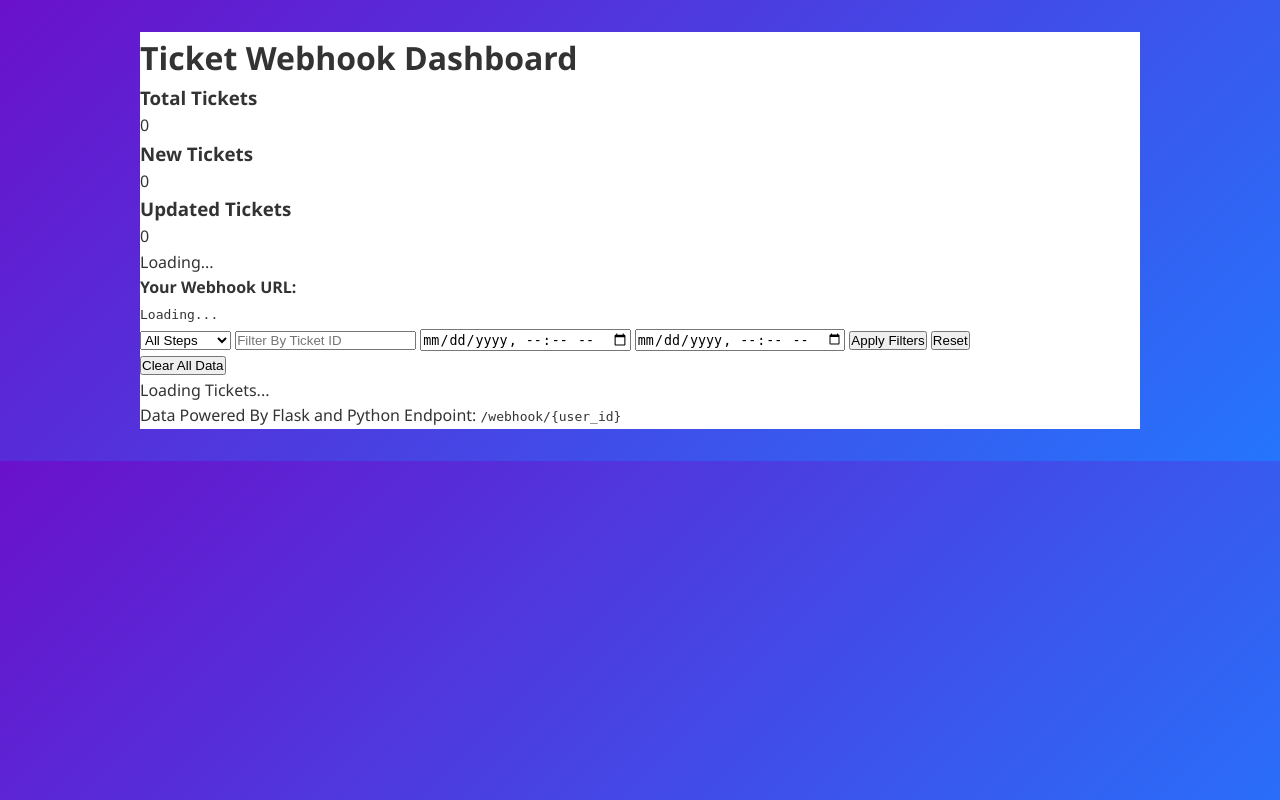
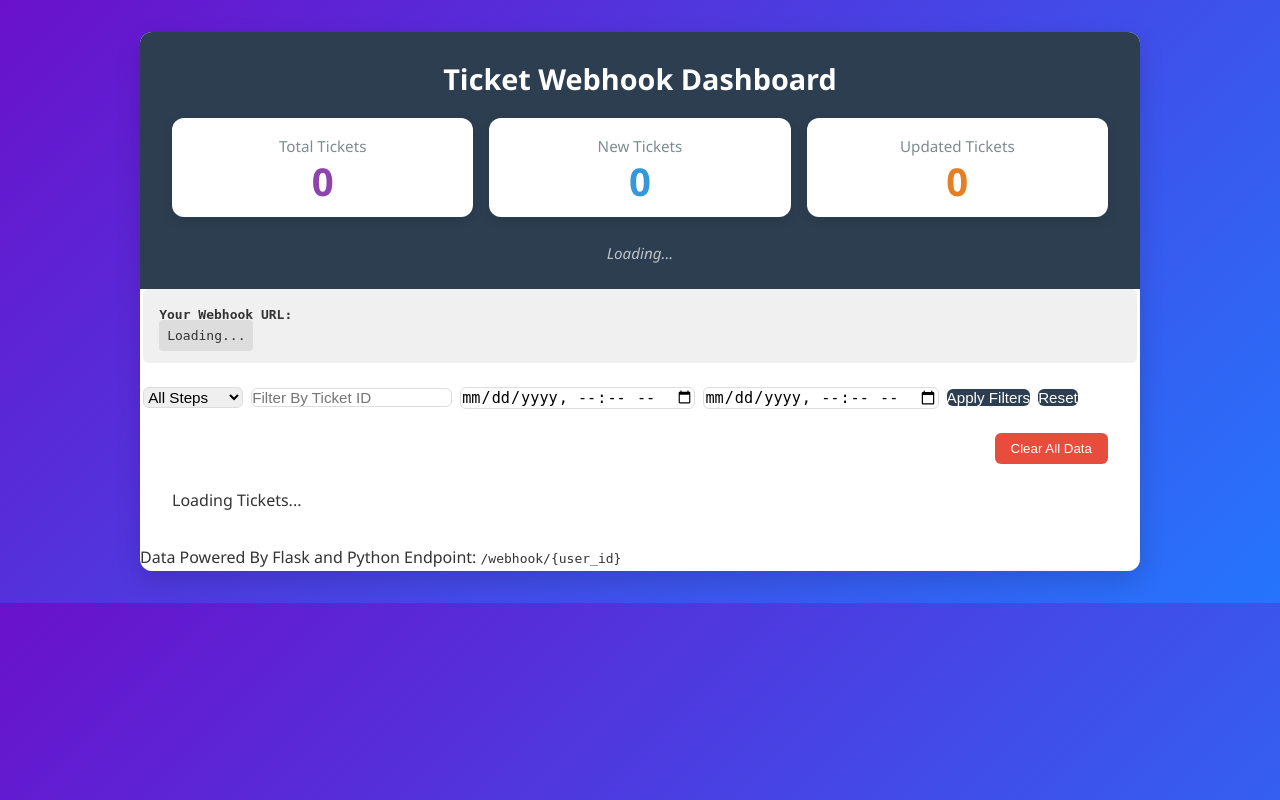
Before and after one commit to Ghostified/webhook_tracker_kati, a Flask app: page /1 in a window 1280 px wide. Run offline with Flask 3, Linux system fonts and the light colour scheme.

Commit message:
styling the dashboard

```diff
--- a/static/styles.css
+++ b/static/styles.css
@@ -17,4 +17,191 @@ body {
   max-width: 1000px;
   margin: 0 auto;
   background: white;
+  border-radius: 12px;
+  box-shadow: 0 8px 24px rgba(0, 0, 0, 0.15);
+  overflow: hidden;
 }
+
+/* header and stats */
+.header {
+  background: #2c3e50;
+  color: white;
+  padding: 1.5rem 2rem;
+  text-align:center;
+}
+
+.header h1 {
+  font-size: 1.8rem;
+  margin-bottom: 1rem;
+}
+
+.stats-container {
+  display: flex;
+  gap: 1rem;
+  margin: 1rem 0 1.5rem;
+  flex-wrap: wrap;
+  justify-content: center;
+}
+
+.stat-card{
+  flex: 1;
+  min-width: 160px;
+  background: white;
+  border-radius: 12px;
+  padding: 1rem;
+  text-align: center;
+  box-shadow: 0 4px 12px rgba(0, 0, 0, 0.1);
+  transition: transform 0.2s ease;
+}
+
+.stat-card:hover {
+  transform: translateY(-3px);
+}
+
+.stat-card h3{
+  font-size: 0.95rem;
+  color: #7f8c8d;
+  margin: 0;
+  font-weight: 500;
+}
+
+.stat-card p {
+  font-size: 2.4rem;
+  font-weight: bold;
+  color: #2c3e50;
+  margin: 0.25rem 0 0;
+  line-height: 1;
+}
+
+.stat-card.new p{
+  color: #3498db;
+}
+.stat-card.updated p{
+  color: #e67e22;
+}
+.stat-card.total p{
+  color: #8e44ad;
+}
+
+#last-updated{
+  text-align: center;
+  font-size: 0.95rem;
+  color: #bdc3c7;
+  margin-top: 0.5rem;
+  font-style: italic;
+}
+
+/* webhook url box */
+.webhook-url-box{
+  background: #f0f0f0;
+  padding: 1rem;
+  margin: 0 0.2rem 1.5rem;
+  border-radius: 6px;
+  font-family: monospace;
+}
+
+.webhook-url-box code{
+  background: #ddd;
+  padding: 0.5rem;
+  border-radius: 4px;
+  word-break: break-all;
+}
+
+/* filters */
+.filters{
+  display: flex;
+  gap: 0.5rem;
+  margin: 0 0.2rem 1.5rem;
+  flex-wrap: wrap;
+  align-items: center;
+}
+
+.filters select,
+.filters input,
+.filters button{
+  padding: 0.5 rem;
+  border: 1px solid #ddd;
+  border-radius: 6px;
+  font-size: 0.95rem;
+}
+
+.filters button{
+  background: #2c3e50;
+  color: white;
+  cursor: pointer;
+  border: none;
+}
+
+.filters button:hover{
+  background: #1a252f;
+}
+
+/* Actions */
+.actions {
+  margin: 0 2rem 1.5rem;
+  text-align: right;
+}
+
+.actions button{
+  background: #e74c3c;
+  color: white;
+  border: none;
+  padding: 0.5rem 1rem;
+  border-radius: 6px;
+  cursor: pointer;
+}
+
+.actions button:hover{
+  background: #c0392b;
+}
+
+/* Ticket List */
+.content{
+  padding: 0 2rem 2rem;
+}
+
+.ticket{
+  background: #f9fafa;
+  border-left: 4px solid #3498db;
+  border-radius: 8px;
+  padding: 1rem;
+  margin-bottom: 1rem;
+  transition: transform 0.2s ease, box-shadow 0.2s ease;
+}
+
+.ticket:hover{
+  transform: translateY(-2px);
+  box-shadow: 0 4px 12px rgba(0, 0, 0, 0.1);
+}
+
+.ticket h3{
+  margin-bottom: 0.5rem;
+  color: #2c3e50;
+  font-size: 1.2rem;
+}
+
+.status{
+  font-size: 0.85em;
+  font-weight: 600;
+  padding: 0.25rem 0.5rem;
+  border-radius: 4px;
+  color: white;
+}
+
+.step-new,
+.step-open  { background: #3498db; }
+.step-in-progress { background: #f39c12; }
+.step-closed,
+.step-resolved {background: #e74c3c; }
+.step-on-hold { background: #95a5a6;}
+
+.tag {
+  display: inline-block;
+  background: #3498db;
+  color: white;
+  padding: 0.25rem 0.5rem;
+  margin: 0.2rem;
+  border-radius: 6px;
+  font-size: 0.8em;
+  font-weight: 500;
+}
```
